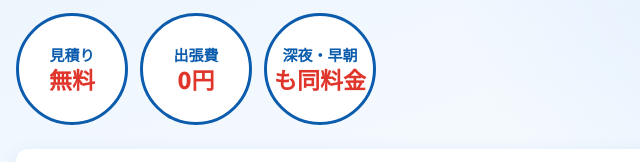
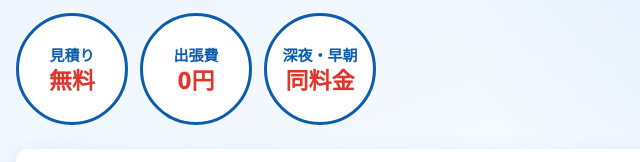
Before and after one commit to mash6240/water-repair-lp-sample, a website: page index.html in a window 1280 px wide. Shown: the part 390-552 px from the top of the page, 88-728 px from the left. Drawn offline with nearby package versions, Linux system fonts and the light colour scheme.

Commit message:
Add files via upload

```diff
--- a/index.html
+++ b/index.html
@@ -51,7 +51,7 @@
           <ul class="fv__badges">
             <li><b>見積り</b>無料</li>
             <li><b>出張費</b>0円</li>
-            <li><b>深夜・早朝</b>も同料金</li>
+            <li><b>深夜・早朝</b>同料金</li>
           </ul>
           <div class="fv__price">
             <p class="fv__price-label">トイレのつまり・水漏れ修理</p>
```
